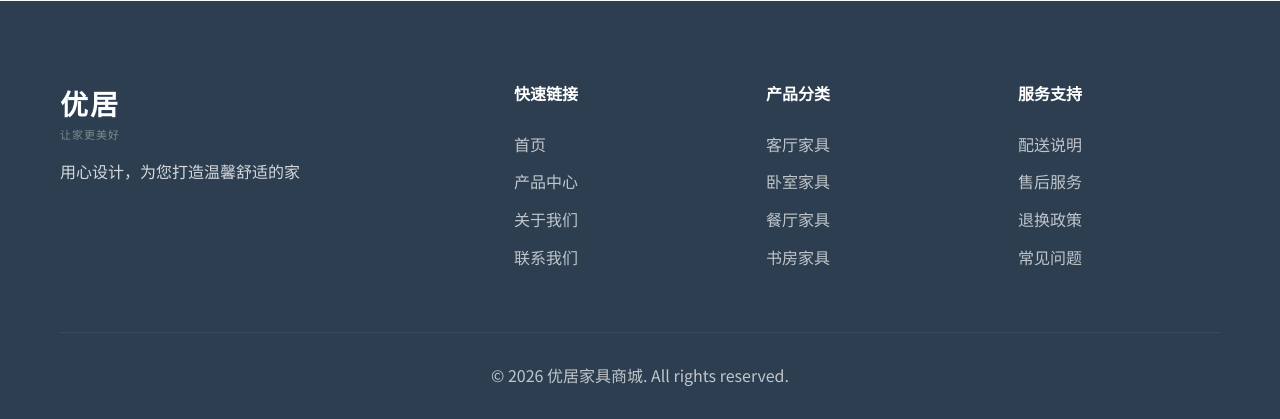
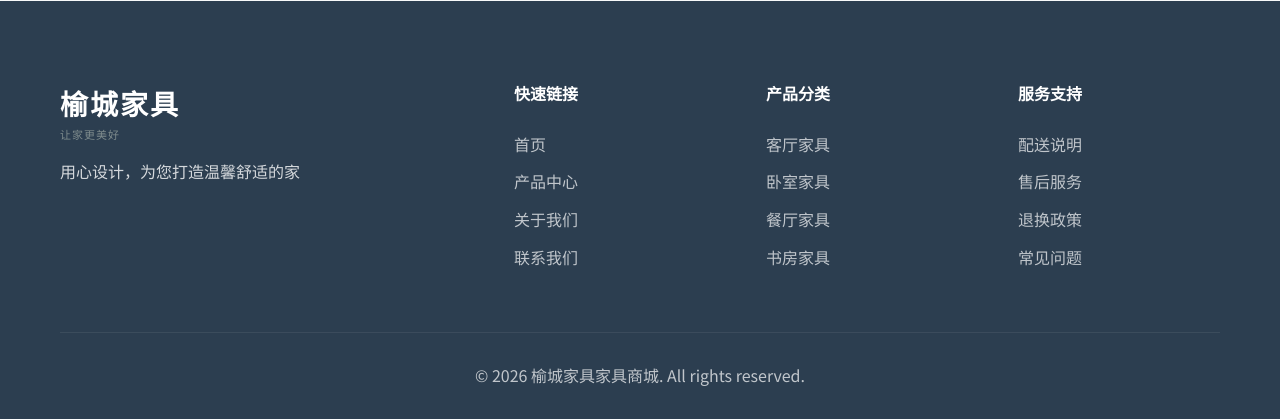
Before and after one commit to qian1yuu/furniture-website, a Flask app: page / in a window 1280 px wide. Shown: the part 4163-4582 px from the top of the page. Run offline with Flask 3, Linux system fonts and the light colour scheme.

Commit message:
Update brand name to 榆城家具

```diff
--- a/templates/index.html
+++ b/templates/index.html
@@ -3,7 +3,7 @@
 <head>
     <meta charset="UTF-8">
     <meta name="viewport" content="width=device-width, initial-scale=1.0">
-    <title>优居 - 现代家具商城</title>
+    <title>榆城家具 - 现代家具商城</title>
     <link rel="stylesheet" href="{{ url_for('static', filename='css/style.css') }}">
     <link href="https://fonts.googleapis.com/css2?family=Noto+Sans+SC:wght@300;400;500;700&display=swap" rel="stylesheet">
 </head>
@@ -12,7 +12,7 @@
         <div class="container">
             <div class="header-content">
                 <div class="logo">
-                    <span class="logo-text">优居</span>
+                    <span class="logo-text">榆城家具</span>
                     <span class="logo-slogan">让家更美好</span>
                 </div>
                 <nav class="nav">
@@ -113,9 +113,9 @@
         <div class="container">
             <div class="about-content">
                 <div class="about-text">
-                    <h2 class="section-title">关于优居</h2>
+                    <h2 class="section-title">关于榆城家具</h2>
                     <p class="about-description">
-                        优居致力于为每一个家庭提供高品质、有设计的家具。我们相信，好的家具不仅仅是功能性的，更是生活态度的体现。
+                        榆城家具致力于为每一个家庭提供高品质、有设计的家具。我们相信，好的家具不仅仅是功能性的，更是生活态度的体现。
                     </p>
                     <div class="about-stats">
                         <div class="stat-item">
@@ -200,7 +200,7 @@
             <div class="footer-content">
                 <div class="footer-brand">
                     <div class="logo">
-                        <span class="logo-text">优居</span>
+                        <span class="logo-text">榆城家具</span>
                         <span class="logo-slogan">让家更美好</span>
                     </div>
                     <p class="footer-description">用心设计，为您打造温馨舒适的家</p>
@@ -234,7 +234,7 @@
                 </div>
             </div>
             <div class="footer-bottom">
-                <p>&copy; 2026 优居家具商城. All rights reserved.</p>
+                <p>&copy; 2026 榆城家具家具商城. All rights reserved.</p>
             </div>
         </div>
     </footer>
```
Also changed, not shown: templates/product.html (+4 -4 lines).
